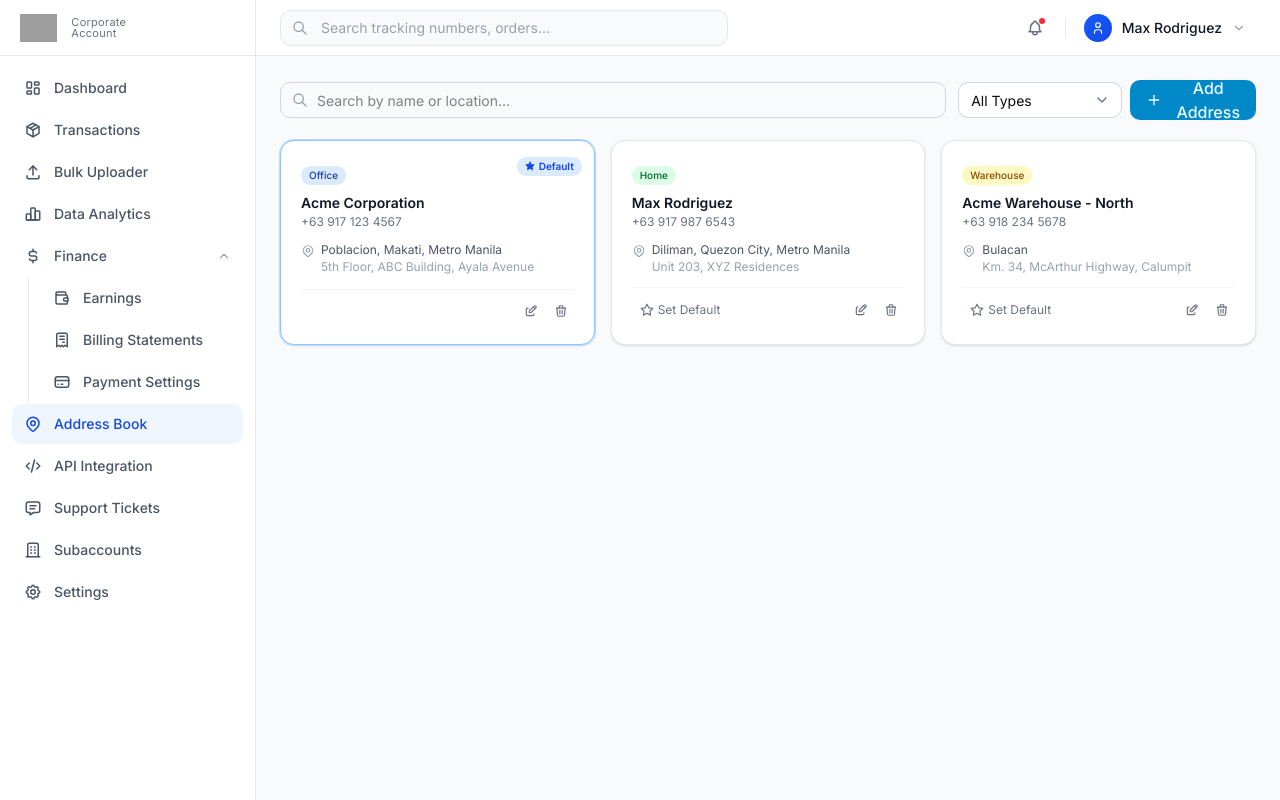
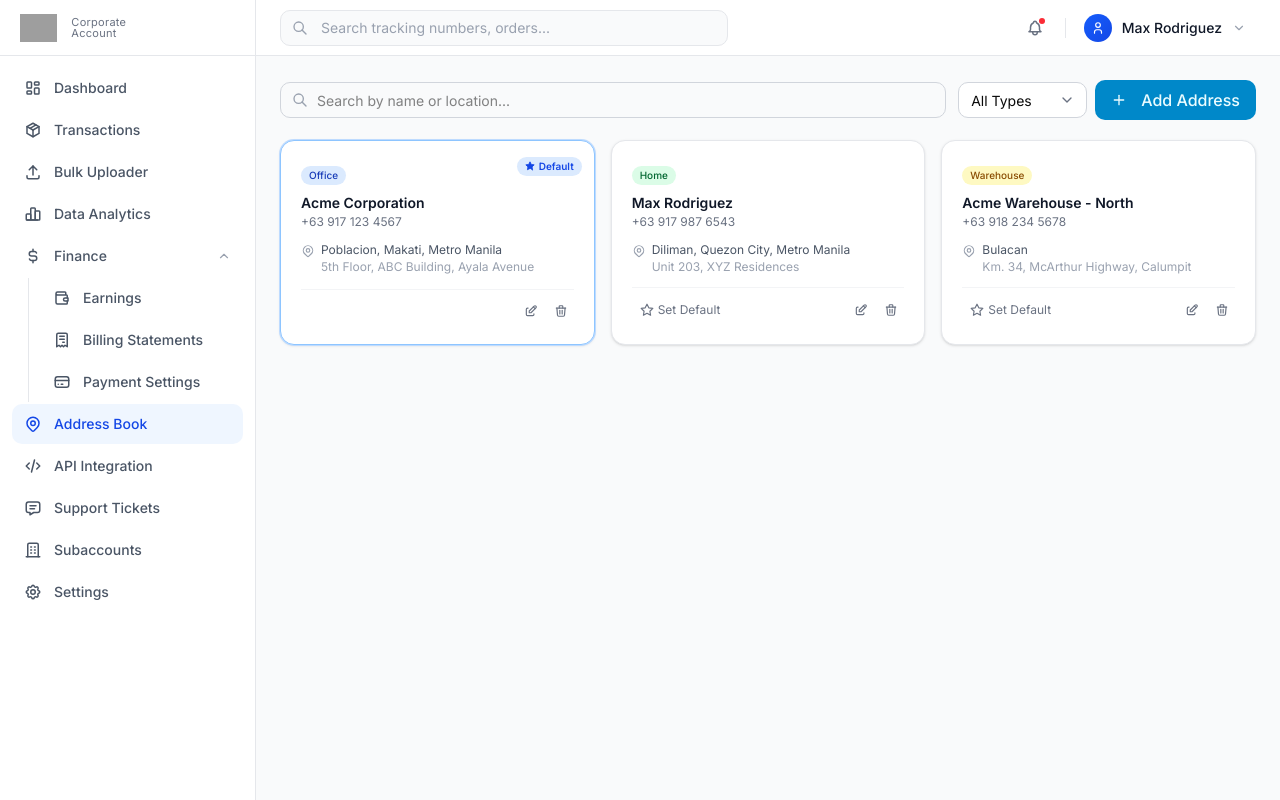
Before and after one commit to jamesabran/ggx-corporate, a React (Vite) app: page /dashboard/address-book in a window 1280 px wide. Built offline with nearby package versions, Linux system fonts and the light colour scheme; grey boxes are pictures that could not be loaded; the HTML template or start-up script is replaced by a standard one.

Commit message:
Fix Add Address button text wrapping

```diff
--- a/src/app/components/AddressBook.tsx
+++ b/src/app/components/AddressBook.tsx
@@ -143,7 +143,7 @@ export function AddressBook({ mode = 'full', onSelectAddress, onClose }: Address
                 <option value="warehouse">Warehouse</option>
                 <option value="custom">Custom</option>
               </Select>
-              <Button onClick={() => { setShowForm(true); setFormData(emptyForm); setEditingId(null); }} className="cursor-pointer">
+              <Button onClick={() => { setShowForm(true); setFormData(emptyForm); setEditingId(null); }} className="cursor-pointer whitespace-nowrap">
                 <IconPlus className="w-4 h-4 mr-1.5" />
                 Add Address
               </Button>
```
Also changed, not shown: 1 other file (tests, documents, lock files or other folders).
